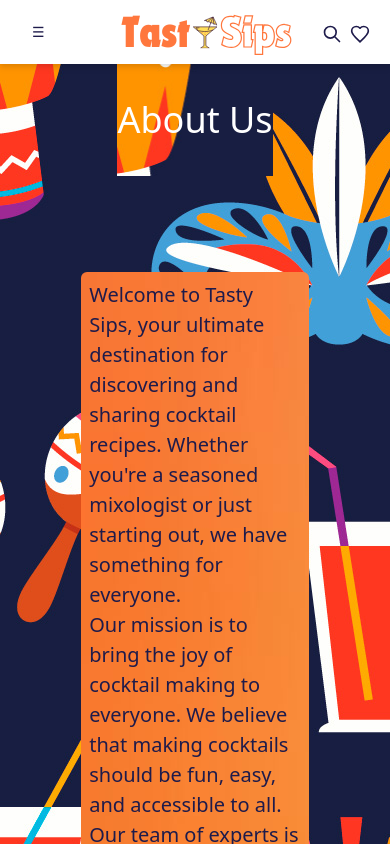
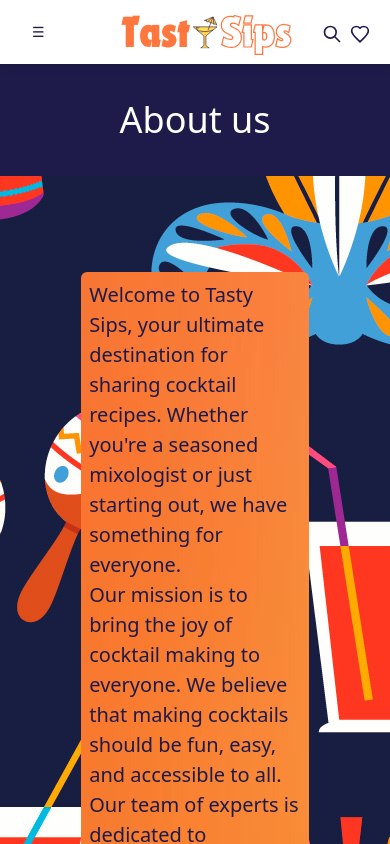
Before and after one commit to radoslavvkostadinov/cocktails-react-app, a React (Vite) app: page /about in a window 390 px wide. Shown: the top 844 px of the page. Built offline with nearby package versions, Linux system fonts and the light colour scheme.

Commit message:
About and Search pages responsiveness fixed

```diff
--- a/src/components/NavBar/NavBar.jsx
+++ b/src/components/NavBar/NavBar.jsx
@@ -26,7 +26,7 @@ export default function NavBar() {
                     ☰
                 </Button>
                 {showComponent && (
-                    <div className='absolute top-16 left-0 w-60 bg-white shadow-md flex flex-col items-start p-4 rounded-md'>
+                    <div className='absolute top-16 left-0 w-60 bg-white shadow-md flex flex-col items-start p-4 rounded-md z-50'>
                         <Link to="/" className="text-xl hover:text-orange-400 duration-500 mb-2 ml-2" onClick={handleClick}>Home</Link>
                         <Link to="/categories" className="text-xl hover:text-orange-400 duration-500 mb-2 ml-2" onClick={handleClick}>Categories</Link>
                         <Link to="/random" className="text-xl hover:text-orange-400 duration-500 mb-2 ml-2" onClick={handleClick}>Surprise me</Link>
@@ -38,7 +38,7 @@ export default function NavBar() {
             </span>
                 <img
                     src={logo}
-                    className='sm:w-64 sm:h-64 sm:ml-24 md:w-64 md:h-60 md:ml-32 lg:ml-0 xs:hidden z-0'
+                    className='sm:w-64 sm:h-64 sm:ml-24 md:w-64 md:h-60 md:ml-32 lg:ml-0 z-0'
                     alt="Logo"
                 />
             <NavigationMenu>
--- a/src/components/SelectCategory/SelectCategory.jsx
+++ b/src/components/SelectCategory/SelectCategory.jsx
@@ -6,6 +6,7 @@ import { Button } from "../ui/button";
 export default function SelectCategory({ onClick }) {
 
     const categories = ["Select Category", "Ordinary Drink", "Cocktail", "Cocoa", "Shot", "Shake", "Beer", "Homemade Liqueur", "Soft Drink"];
+    const removeSelectCategoryBtn = categories.filter((category) => category !== 'Select Category');
 
     const [isSmallScreen, setIsSmallScreen] = useState(false);
     const [selectCategory, setSelectCategory] = useState('')
@@ -19,6 +20,7 @@ export default function SelectCategory({ onClick }) {
     }
 
     const handleButtonClick = (category) => {
+
         setSelectCategory(category);
         onClick(category);
     };
@@ -37,10 +39,10 @@ export default function SelectCategory({ onClick }) {
 
     return (
         <>
-            <div className="flex justify-center items-center h-28 z-20 mt-10">
+            <div className="flex justify-center items-center h-28 mt-20">
                 {isSmallScreen ? (
                     <select
-                        className="px-4 py-2 border rounded-md m-10 w-64"
+                        className="px-4 py-2 border rounded-md m-10 w-64 z-40"
                         onChange={handleChange}
                         value={selectCategory}
                     >
@@ -51,7 +53,7 @@ export default function SelectCategory({ onClick }) {
                         ))}
                     </select>
                 ) : (
-                    categories.map((category) => (
+                    removeSelectCategoryBtn.map((category) => (
                         <Button
                             key={category}
                             className="bg-orange-wall border text-md text-white m-2 hover:text-indigo-950"
--- a/src/views/About.jsx
+++ b/src/views/About.jsx
@@ -1,17 +1,22 @@
 import Header from "@/components/Header/Header";
 
 export default function About() {
+
     return (
-        <div className="flex flex-col items-center justify-center">
-            <Header title="About Us" />
-            <div className="bg-orange-gradient flex items-center justify-center w-7/12 h-full mt-24 rounded-md">
-                <div className="text-xl p-2 leading-normal text-indigo-950">
-                    <p>Welcome to Tasty Sips, your ultimate destination for discovering and sharing cocktail recipes. Whether you're a seasoned mixologist or just starting out, we have something for everyone.</p>
-                    <p>Our mission is to bring the joy of cocktail making to everyone. We believe that making cocktails should be fun, easy, and accessible to all. Our team of experts is dedicated to providing you with the best recipes, tips, and tricks to elevate your cocktail game.</p>
-                    <p>Join us on this exciting journey and let's make some amazing cocktails together!</p>
+        <>
+              <div className="flex justify-center items-center h-28 bg-indigo-950">
+                <h1 className="text-4xl text-white">About us</h1>
+            </div>
+            <div className="flex flex-col items-center justify-center">
+                <div className="bg-orange-gradient flex items-center justify-center w-7/12 h-full mt-24 rounded-md lg:mb-28 md:mb-28 md:w-11/12 sm:mb-24
+                sm:w-11/12 s:mb-16 s:w-10/12">
+                    <div className="text-xl p-2 leading-normal text-indigo-950">
+                        <p>Welcome to Tasty Sips, your ultimate destination for sharing cocktail recipes. Whether you're a seasoned mixologist or just starting out, we have something for everyone.</p>
+                        <p>Our mission is to bring the joy of cocktail making to everyone. We believe that making cocktails should be fun, easy, and accessible to all. Our team of experts is dedicated to providing you with the best recipes, tips, and tricks to elevate your cocktail game.</p>
+                        <p>Join us on this exciting journey and let's make some amazing cocktails together!</p>
+                    </div>
                 </div>
             </div>
-
-        </div>
+        </>
     )
 }
--- a/src/views/SearchDrinks.jsx
+++ b/src/views/SearchDrinks.jsx
@@ -42,7 +42,7 @@ export default function SearchDrinks() {
     const currentItems = filteredDrinks?.slice(startIndex, endIndex);
     return (
         <div className="flex flex-col items-center justify-center">
-            <div className="text-center z-10">
+            <div className="text-center z-10 s:mr-16 s:mt-20">
                 <input
                     type="text"
                     value={searchTerm}
```
